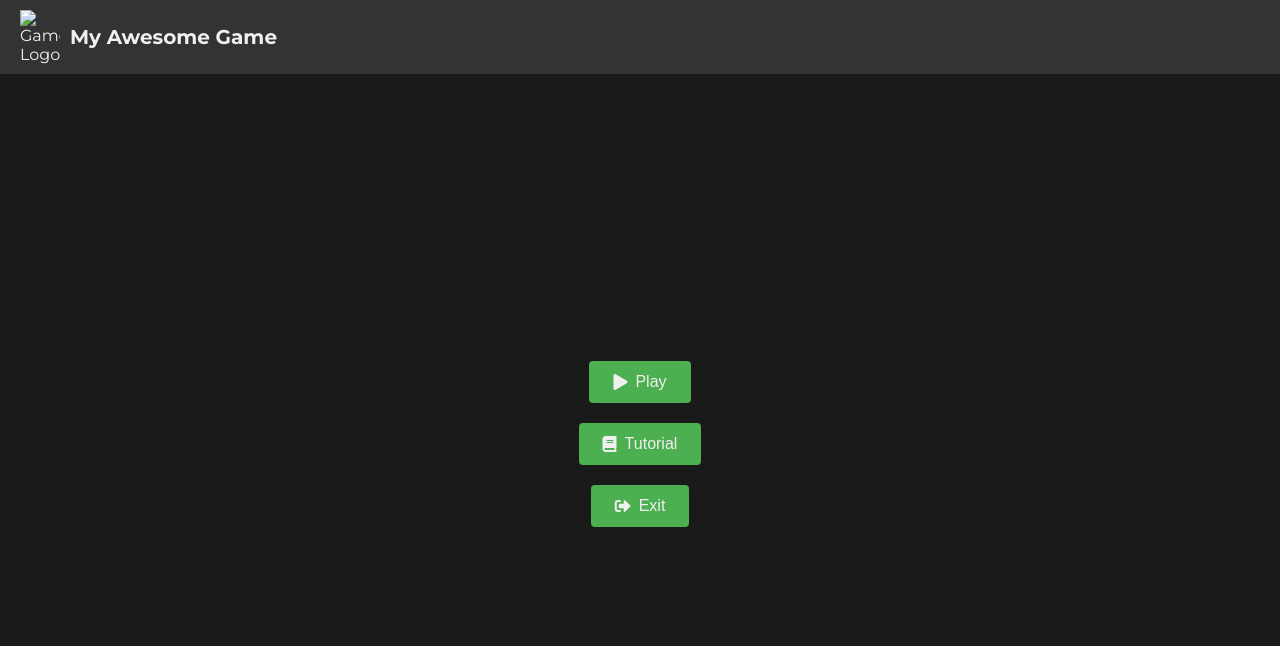
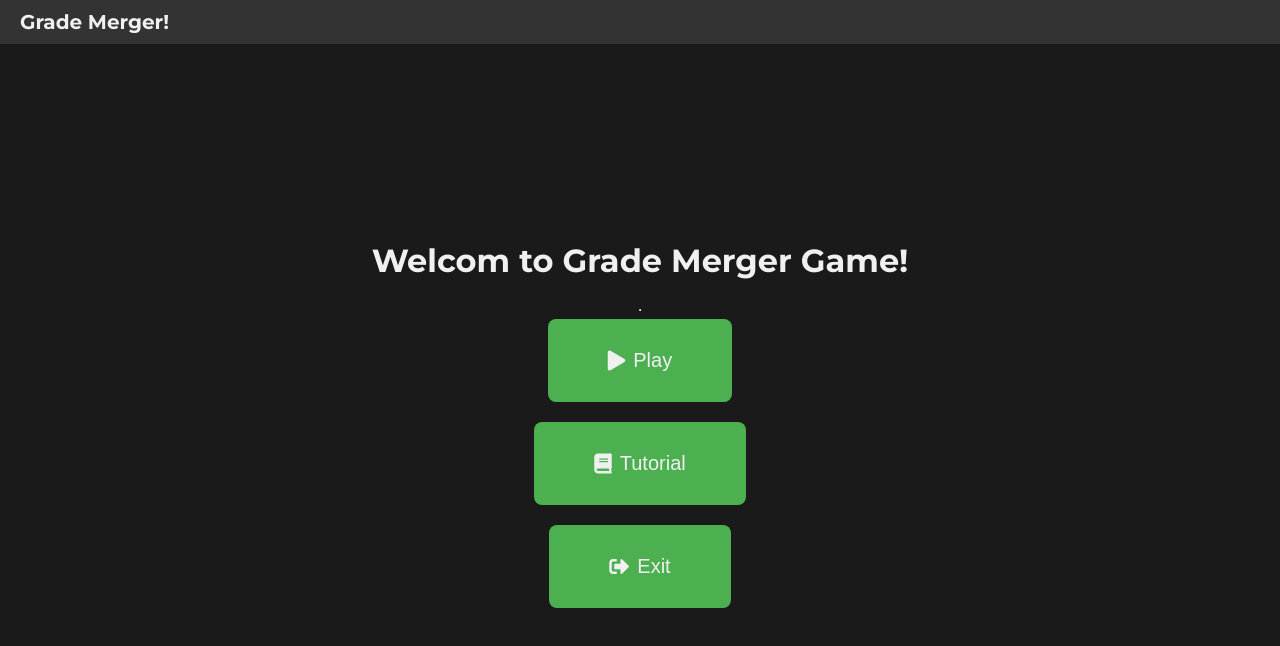
Before and after one commit to hamlsy/GradeMerger---js, a website built with Vite: page index.html in a window 1280 px wide. Built offline with nearby package versions, Linux system fonts and the light colour scheme; files whose address does not match are found by name.

Commit message:
feat: Main page style 변경 및 Game margin 가운데 정렬

```diff
--- a/game-style.css
+++ b/game-style.css
@@ -123,3 +123,9 @@ header {
 .retry-button:hover, .main-menu-button:hover {
   background-color: #45a049;
 }
+
+canvas {
+  display: block;
+  margin: 0 auto;
+
+}
--- a/index.html
+++ b/index.html
@@ -8,12 +8,13 @@
 <body>
   <header>
     <div class="header-left">
-      <img src="logo.png" alt="Game Logo" class="logo">
-      <h1 class="site-title">My Awesome Game</h1>
+      <h1 class="site-title">Grade Merger!</h1>
     </div>
   </header>
 
   <div class="container">
+    <h1>Welcom to Grade Merger Game!</h1>
+    <hr>
     <div class="button-container">
       <button onclick="window.location.href = 'game.html'" class="game-button">
         <i class="fas fa-play"></i>
--- a/styles.css
+++ b/styles.css
@@ -51,12 +51,12 @@ header {
   background-color: #4CAF50;
   color: #f0f0f0;
   border: none;
-  padding: 12px 24px;
-  border-radius: 4px;
+  padding: 30px 60px;
+  border-radius: 8px;
   cursor: pointer;
   display: flex;
   align-items: center;
-  font-size: 16px;
+  font-size: 20px;
   transition: background-color 0.3s ease;
 }
 
```
Also changed, not shown: game.html (+4 -1 lines).
